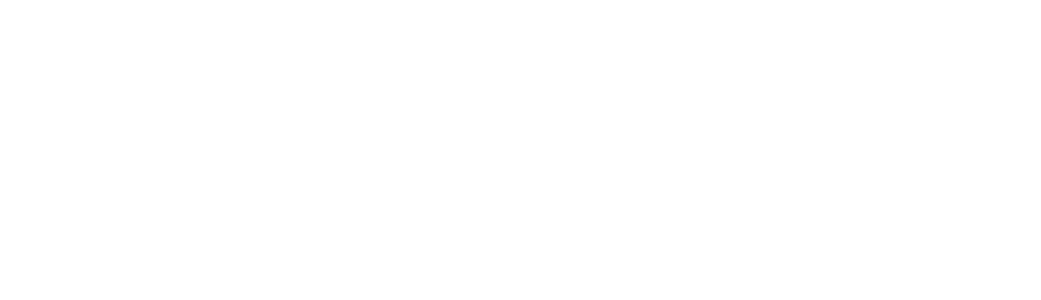
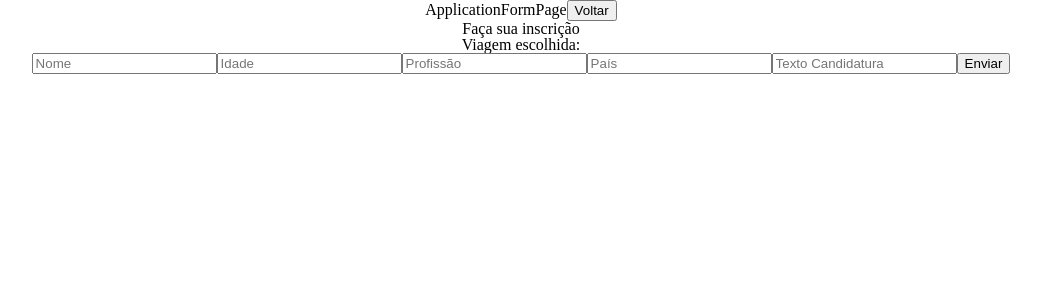
Before and after one commit to future4code/shaw-Renan-Alencar, a React (Create React App) app in the folder modulo3/projeto-labex/labex/: page /trips/application/1 in a window 1280 px wide. Before the commit this address had no page. Shown: the top 300 px of the page, without its empty margins (119-1160 px from the left). Built offline with nearby package versions, Linux system fonts and the light colour scheme; no server answers.

Commit message:
implementada applicationFormPage

```diff
--- /dev/null
+++ b/modulo3/projeto-labex/labex/src/hooks/useForm.js
@@ -0,0 +1,20 @@
+import React from "react"
+
+export const useForm = (initialState) => {
+  const [form, setForm] = React.useState(initialState)
+
+  //vai pegar o valor dentro de name e inserir o valor de value
+  const handleChange = (event) => {
+    // const name = event.target.name
+    // const value = event.target.value
+    // desestruturação
+    const { name, value } = event.target
+    setForm({...form,  [name]: value });
+  };
+
+  const cleanFields = () => {
+    setForm(initialState)
+  }
+
+  return { form, handleChange, cleanFields };
+}
--- a/modulo3/projeto-labex/labex/src/pages/ApplicationFormPage/ApplicationFormPage.js
+++ b/modulo3/projeto-labex/labex/src/pages/ApplicationFormPage/ApplicationFormPage.js
@@ -2,9 +2,39 @@
 import { useNavigate } from "react-router-dom";
 import { goBack } from "../../routes/coordinator";
 import { MainContainer } from "./styled";
+import { useParams } from "react-router-dom";
+import { useRequestData } from "../../hooks/useRequestData";
+import { BASE_URL } from "../../constants/Base_url";
+import { useForm } from "../../hooks/useForm";
 
 const ApplicationFormPage = () => {
   const navigate = useNavigate();
+  const params = useParams();
+  const getTrips = useRequestData(`${BASE_URL}/trips`, {});
+  const { form, handleChange, cleanFields } = useForm({
+    name: "",
+    age: "",
+    applicationText: "",
+    profession: "",
+    country: "",
+  });
+
+  //verifica se a getTrips não está vazio e faz um filter pelo ID da viagem e depois um map retornando apenas o nome da viagem.
+  const tripSelected =
+    getTrips.trips &&
+    getTrips.trips
+      .filter((viagem) => {
+        return viagem.id === params.id;
+      })
+      .map((viagem) => {
+        return viagem.name;
+      });
+
+  const enviar = (event) => {
+    event.preventDefault();
+    console.log(form);
+    cleanFields();
+  };
 
   return (
     <MainContainer>
@@ -12,17 +42,53 @@
       <button onClick={() => goBack(navigate)}>Voltar</button>
       <div>
         <h1>Faça sua inscrição</h1>
-        <select name="" id="">
-          <option value="">Selecione uma viagem</option>
-        </select>
-        <ul>
-          <input placeholder="Nome" />
-          <input placeholder="Idade" />
-          <input placeholder="Profissão" />
-          <input placeholder="País" />
-          <input placeholder="Texto Candidatura" />
-          <button >Enviar</button>
-        </ul>
+        <h2>Viagem escolhida: {tripSelected}</h2>
+        <form onSubmit={enviar}>
+          <input
+            value={form.name}
+            name="name"
+            onChange={handleChange}
+            placeholder={"Nome"}
+            required
+            pattern={"^.{3,}"}
+            title={"O nome deve ter no mínimo 3 letras"}
+          />
+          <input
+            value={form.age}
+            name="age"
+            onChange={handleChange}
+            placeholder={"Idade"}
+            required
+            type="number"
+            min={18}
+          />
+          <input
+            value={form.profession}
+            name="profession"
+            onChange={handleChange}
+            placeholder={"Profissão"}
+            required
+            pattern={"^.{10,}"}
+            title={"A profissão deve ter no mínimo  10 caracteres"}
+          />
+          <input
+            value={form.country}
+            name="country"
+            onChange={handleChange}
+            placeholder={"País"}
+            required
+          />
+          <input
+            value={form.applicationText}
+            name="applicationText"
+            onChange={handleChange}
+            placeholder={"Texto Candidatura"}
+            required
+            pattern={"^.{30,}"}
+            title={"A candidatura deve ter no mínimo  30 caracteres"}
+          />
+          <button>Enviar</button>
+        </form>
       </div>
     </MainContainer>
   );
--- a/modulo3/projeto-labex/labex/src/pages/ListTripsPage/ListTripsPage.js
+++ b/modulo3/projeto-labex/labex/src/pages/ListTripsPage/ListTripsPage.js
@@ -23,7 +23,7 @@
             <p>Descrição {trip.description}</p>
             <p>Duração {trip.durationInDays} dias</p>
             <p>Data {trip.date}</p>
-            <Button onClick={() => goToApplicationForm(navigate)} size="small">
+            <Button onClick={() => goToApplicationForm(navigate, trip.id)} size="small">
               Inscrever-se
             </Button>
           </Card>
--- a/modulo3/projeto-labex/labex/src/pages/LoginPage/LoginPage.js
+++ b/modulo3/projeto-labex/labex/src/pages/LoginPage/LoginPage.js
@@ -28,12 +28,12 @@
         navigate("/admin/trips/list")
         localStorage.setItem('token', res.data.token)
       })
-      .catch((err) => console.log(err.response));
+      .catch((err) => {
+        alert("Login ou senha não autorizado")
+      });
   };
 
   useEffect(() => {
-    // const token = localStorage.getItem("token");
-
     if(localStorage.getItem("token")) {
       navigate("/admin/trips/list")
     }
@@ -58,7 +58,6 @@
         />
       </div>
       <button onClick={onSubmitLogin}>Logar</button>
-      {/* <button onClick={() => goToAdminHome(navigate)}>IR Admn Home</button> */}
       <button onClick={() => goBack(navigate)}>Voltar</button>
     </div>
   );
--- a/modulo3/projeto-labex/labex/src/routes/Router.js
+++ b/modulo3/projeto-labex/labex/src/routes/Router.js
@@ -13,7 +13,7 @@
       <Routes>
         <Route index element={<HomePage />} />
         <Route path="trips/list" element={<ListTripsPage />} />
-        <Route path="trips/application" element={<ApplicationFormPage />} />
+        <Route path="trips/application/:id" element={<ApplicationFormPage />} />
         <Route path="login" element={<LoginPage />} />
         <Route path="admin/trips/list" element={<AdminHomePage />} />
         <Route path="admin/trips/create" element={<CreateTripPage />} />
--- a/modulo3/projeto-labex/labex/src/routes/coordinator.js
+++ b/modulo3/projeto-labex/labex/src/routes/coordinator.js
@@ -27,6 +27,6 @@
 };
 
 //ListTripsPage
-export const goToApplicationForm = (navigate) => {
-  navigate('/trips/application')
+export const goToApplicationForm = (navigate, id) => {
+  navigate(`/trips/application/${id}`)
 }
```
